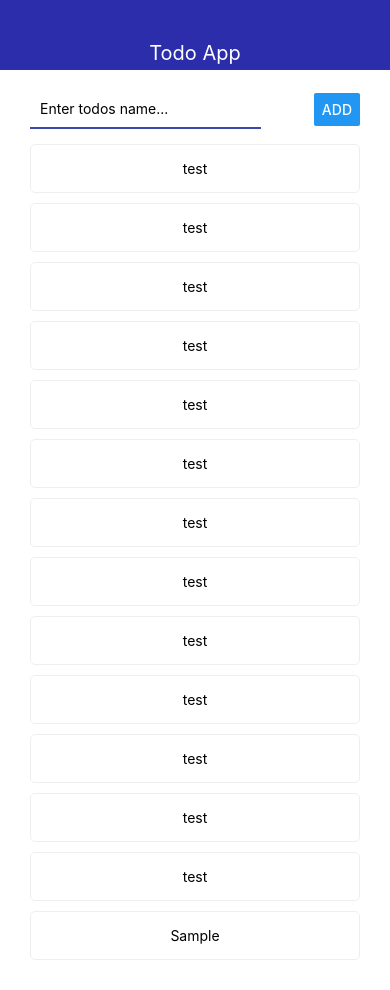
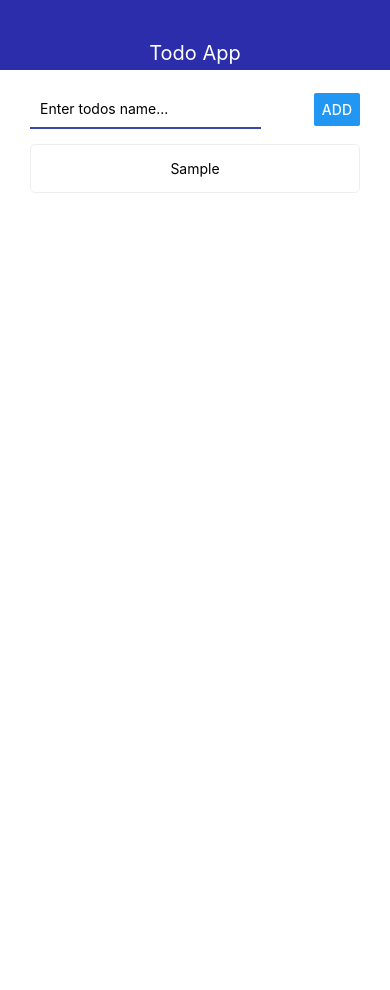
Before and after one commit to AndriiKachkarov/rn-todo-app, a React Native app: screen / in a window 390 px wide. Both pictures are taken after typing "Sample" into the empty fields and a click on the button "ADD". After the commit the page ends 844 px from the top, so only its background shows below. Built offline with nearby package versions, Linux system fonts and the light colour scheme.

Commit message:
add onPress and onLongPress event Handlers

```diff
--- a/App.js
+++ b/App.js
@@ -5,21 +5,7 @@ import {AddTodo} from "./src/AddTodo";
 import {Todo} from "./src/Todo";
 
 export default function App() {
-  const [todos, setTodos] =useState([
-    {id: '1', title: 'test'},
-    {id: '2', title: 'test'},
-    {id: '3', title: 'test'},
-    {id: '4', title: 'test'},
-    {id: '5', title: 'test'},
-    {id: '6', title: 'test'},
-    {id: '7', title: 'test'},
-    {id: '8', title: 'test'},
-    {id: '9', title: 'test'},
-    {id: '10', title: 'test'},
-    {id: '11', title: 'test'},
-    {id: '12', title: 'test'},
-    {id: '13', title: 'test'},
-  ]);
+  const [todos, setTodos] =useState([]);
 
   const addTodo = (title) => {
     setTodos((prevTodos) => [...prevTodos, {
@@ -27,6 +13,10 @@ export default function App() {
       title
     }]);
   };
+
+  const removeTodo = id => {
+    setTodos(prev => prev.filter(todo => todo.id !== id));
+  }
 
   return (
     <View style={styles.background}>
@@ -39,7 +29,7 @@ export default function App() {
         <FlatList
           keyExtractor={item => item.id}
           data={todos}
-          renderItem={({item}) => (<Todo key={item.id} todo={item}/>)}
+          renderItem={({item}) => (<Todo todo={item} onRemove={removeTodo}/>)}
           style={styles.list}
         />
       </View>
@@ -52,7 +42,7 @@ const styles = StyleSheet.create({
     flex: 1,
   },
   container: {
-    flax: 1,
+    flex: 1,
     paddingHorizontal: 30,
     paddingVertical: 20
   },
--- a/src/Todo.js
+++ b/src/Todo.js
@@ -1,12 +1,19 @@
 import React from 'react';
-import {View, StyleSheet, Text} from "react-native";
+import {View, StyleSheet, Text, TouchableOpacity} from "react-native";
 
-export const Todo = ({todo}) => {
+export const Todo = ({todo, onRemove}) => {
 
   return (
-    <View style={styles.todo}>
-      <Text>{todo.title}</Text>
-    </View>
+    <TouchableOpacity
+      activeOpacity={0.5}
+      onPress={() => console.log('Pressed')}
+      onLongPress={() => {onRemove(todo.id)}}
+    >
+      <View style={styles.todo}>
+        <Text>{todo.title}</Text>
+      </View>
+    </TouchableOpacity>
+
   )
 };
 
```
